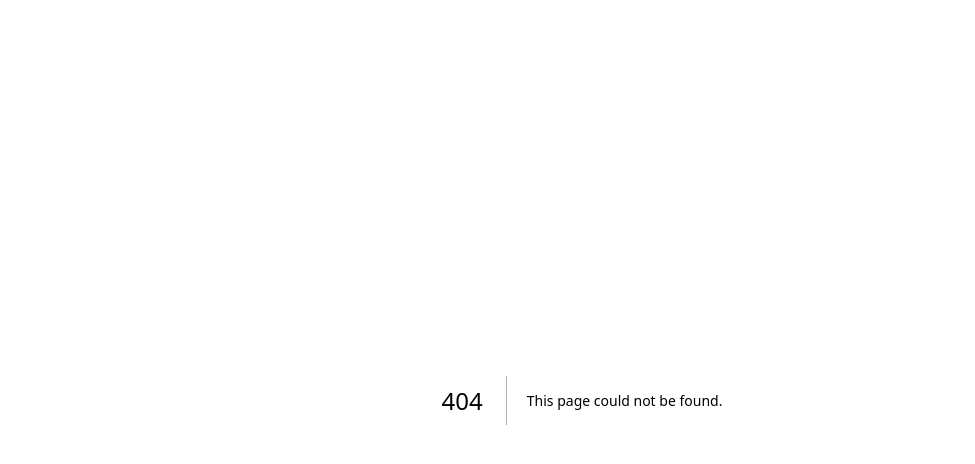
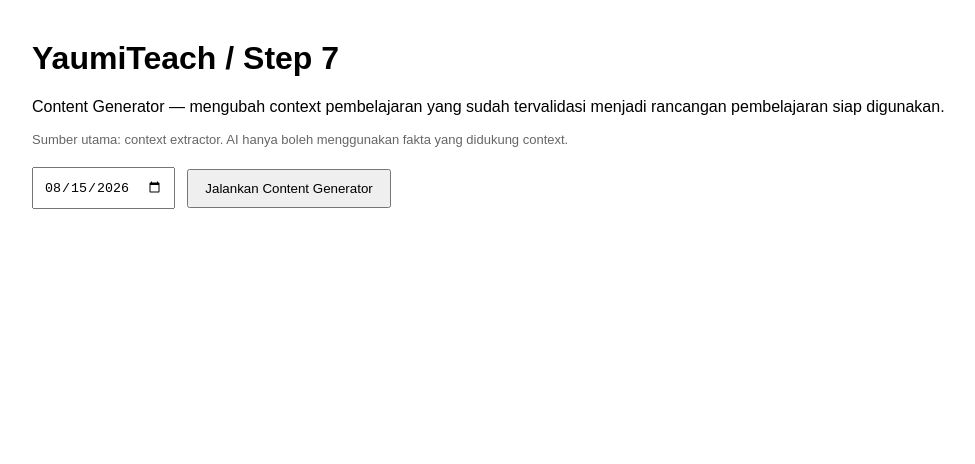
Before and after one commit to Tahjud-yaumil/Ai-Teacher, a Next.js app: page /content-generator in a window 1280 px wide. Before the commit this address had no page. Shown: the top 464 px of the page, without its empty margins (58-1033 px from the left). Built offline with nearby package versions, Linux system fonts and the light colour scheme.

Commit message:
feat: add step 7 content generator page

```diff
--- /dev/null
+++ b/app/content-generator/page.js
@@ -0,0 +1,41 @@
+'use client';
+
+import { useState } from 'react';
+
+export default function ContentGeneratorPage() {
+  const [tanggal, setTanggal] = useState('2026-08-15');
+  const [loading, setLoading] = useState(false);
+  const [result, setResult] = useState(null);
+
+  async function run() {
+    setLoading(true);
+    setResult(null);
+    try {
+      const r = await fetch(`/api/content-generator?run=${Date.now()}`, {
+        method: 'POST',
+        cache: 'no-store',
+        headers: { 'content-type': 'application/json', 'cache-control': 'no-cache' },
+        body: JSON.stringify({ tanggal }),
+      });
+      const data = await r.json();
+      setResult(data);
+    } catch (e) {
+      setResult({ status: 'error', reason: e?.message || 'Gagal memanggil API.' });
+    } finally {
+      setLoading(false);
+    }
+  }
+
+  return (
+    <main style={{ maxWidth: 1100, margin: '40px auto', padding: '0 20px', fontFamily: 'Arial,sans-serif' }}>
+      <h1>YaumiTeach / Step 7</h1>
+      <p>Content Generator — mengubah context pembelajaran yang sudah tervalidasi menjadi rancangan pembelajaran siap digunakan.</p>
+      <p style={{ fontSize: 13, color: '#666' }}>Sumber utama: context extractor. AI hanya boleh menggunakan fakta yang didukung context.</p>
+      <div style={{ display: 'flex', gap: 12, alignItems: 'center', margin: '20px 0' }}>
+        <input type="date" value={tanggal} onChange={e => setTanggal(e.target.value)} style={{ padding: 10 }} />
+        <button onClick={run} disabled={loading} style={{ padding: '10px 16px', cursor: 'pointer' }}>{loading ? 'Memproses...' : 'Jalankan Content Generator'}</button>
+      </div>
+      {result && <pre style={{ whiteSpace: 'pre-wrap', background: '#f5f5f5', padding: 16, borderRadius: 10, overflow: 'auto' }}>{JSON.stringify(result, null, 2)}</pre>}
+    </main>
+  );
+}
```
